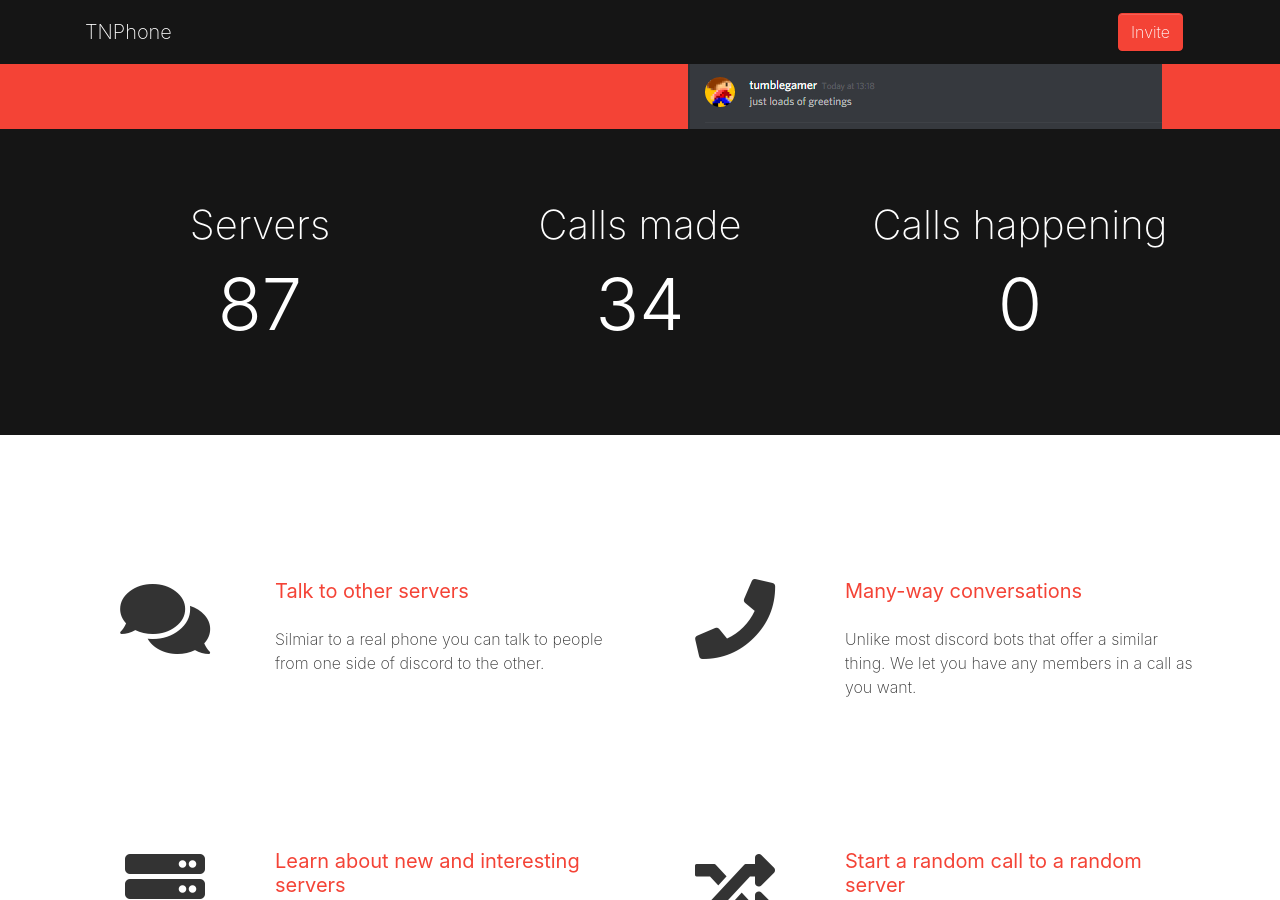
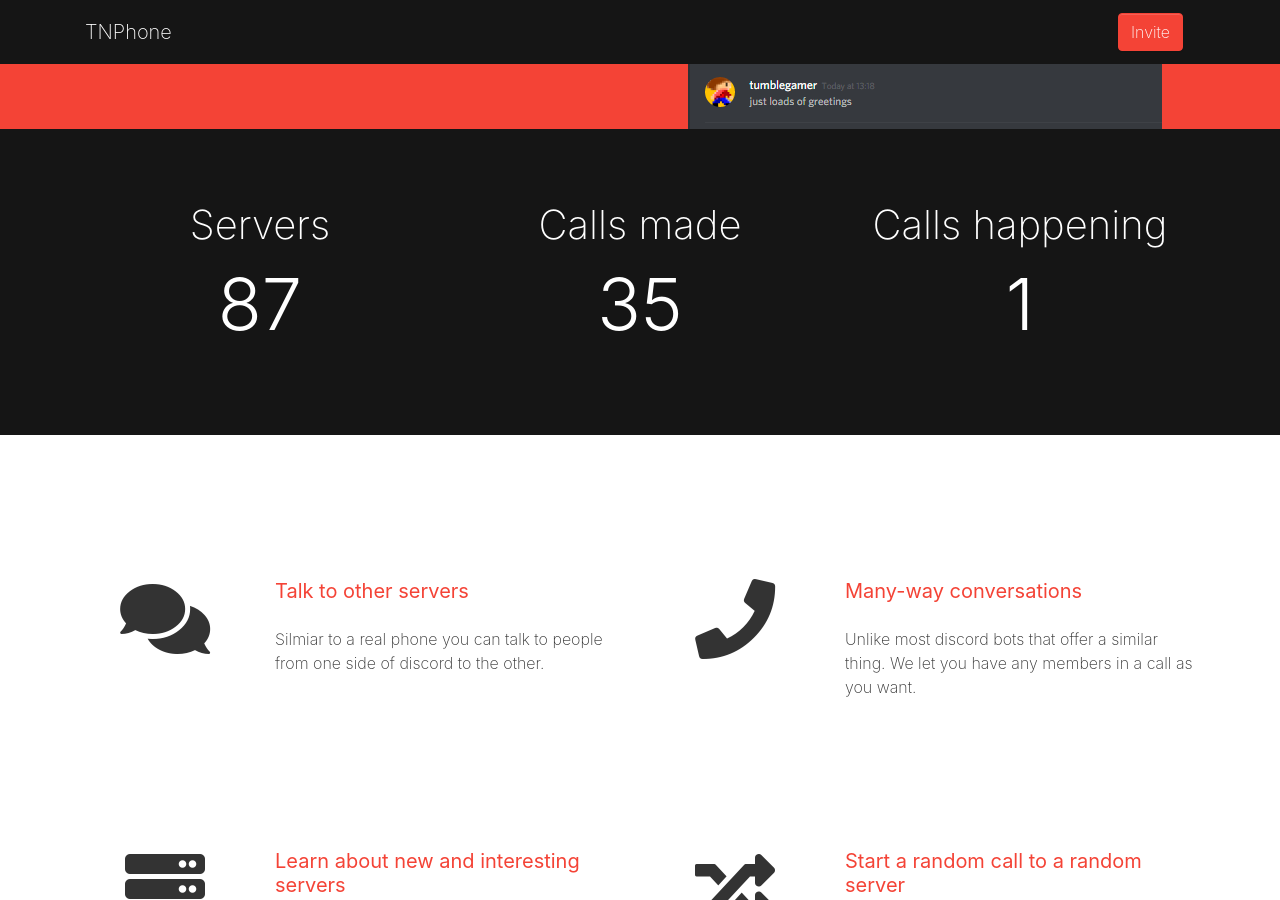
Before and after one commit to tumblenet/tnphone.tumblenet.ga, a Jekyll site: the page built from index.html, in a window 1280 px wide and 900 px high, scrolled down 443 px. Built offline with Jekyll 4.4.1, drawn with Linux system fonts in a browser that asks for light colours; nearby versions of some CDN libraries.

Commit message:
Update Phones feed

```diff
--- a/_data/phones.json
+++ b/_data/phones.json
@@ -1,5 +1,5 @@
 {
-	"callsMade": 34,
+	"callsMade": 35,
 	"servers": 87,
-	"currentCalls": 0
+	"currentCalls": 1
 }
```
